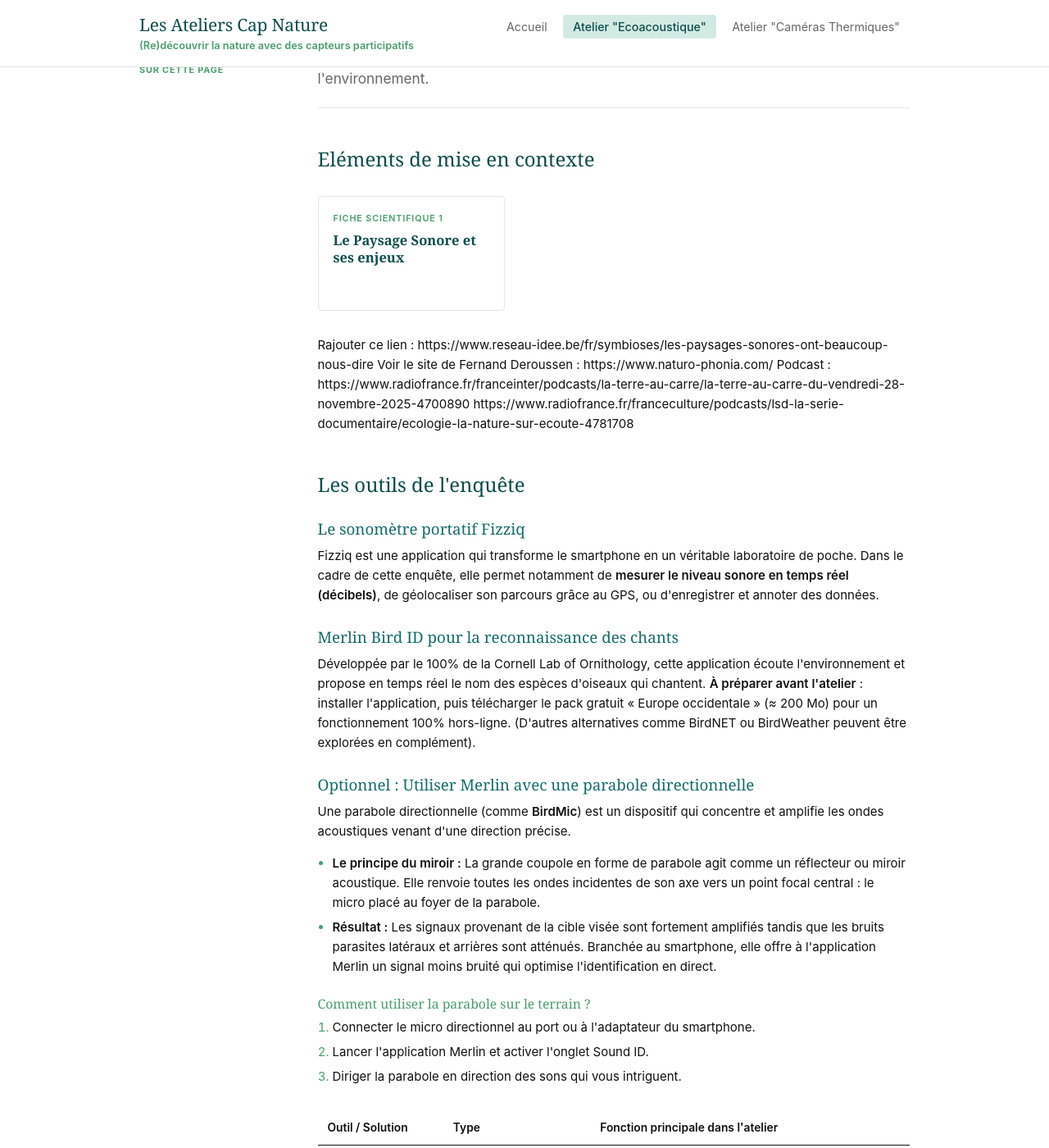
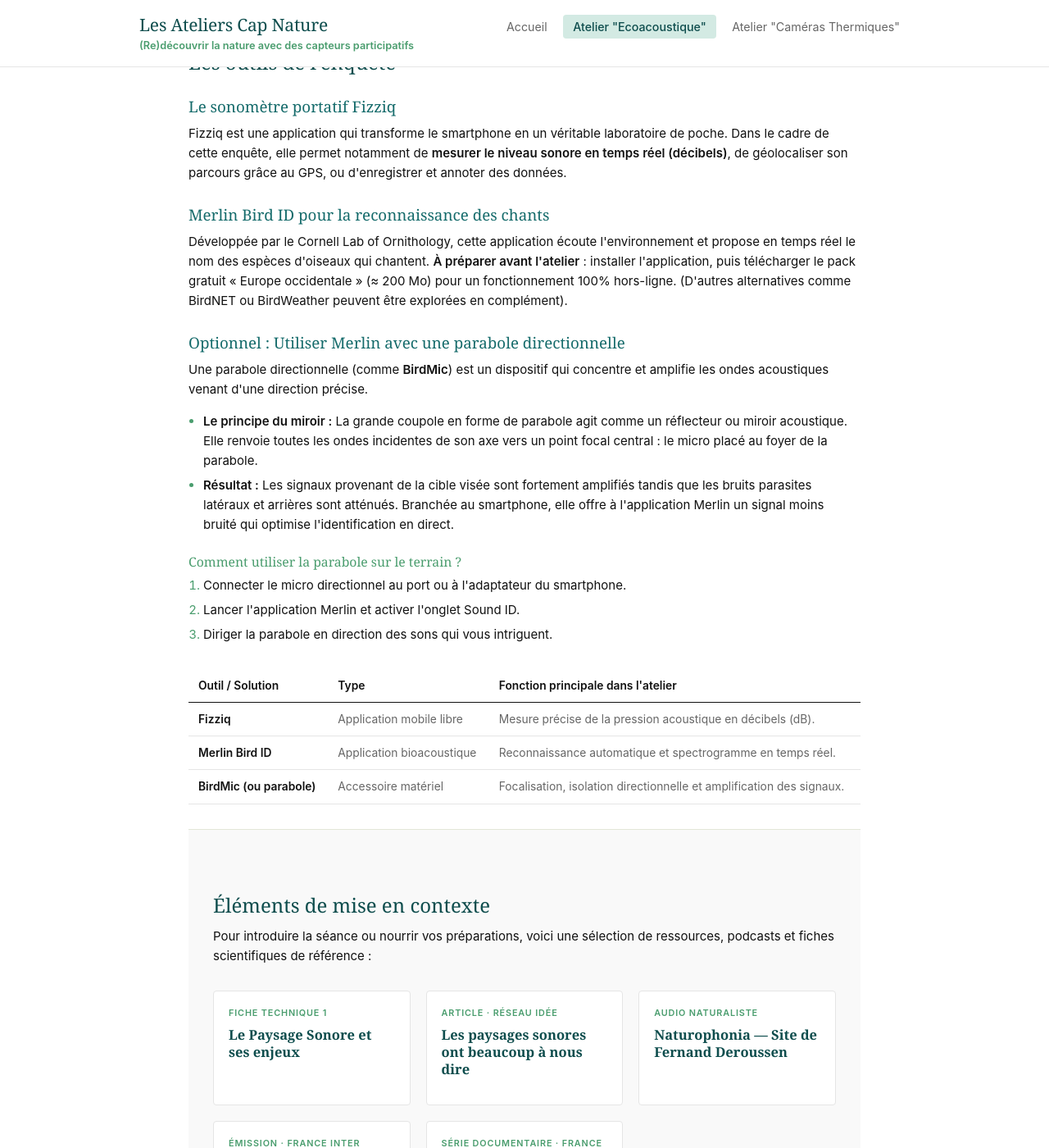
Before and after one commit to marieleapouliquen/wiki-cap-nature, a Jekyll site: the page built from _pages/module-oiseaux/index.md, in a window 1280 px wide and 1400 px high, scrolled down 344 px. Shown: the whole window at 82% size. Built offline with Jekyll 4.4.1, drawn with Linux system fonts in a browser that asks for light colours; some of the changed text lies outside the part shown.

Commit message:
Update index.md

```diff
--- a/_pages/module-oiseaux/index.md
+++ b/_pages/module-oiseaux/index.md
@@ -1,5 +1,5 @@
 ---
-layout: page
+layout: default
 permalink: /module-oiseaux/
 title: "À l'écoute des oiseaux et du paysage sonore"
 photos:
@@ -21,135 +21,157 @@ photos:
   - file: martin-pecheur.jpg
     alt: Martin-pêcheur d'Europe sortant de l'eau
     caption: Martin-pêcheur
-
 ---
 
 {% include photo-band.html photos=page.photos %}
 
-<main>
+<main class="content">
 
-<section>
-    <p class="page-lead">
-    Cet atelier d'écoacoustique participative invite les participant·es à mener une enquête sensible et instrumentée sur le paysage sonore et les oiseaux présents dans l'environnement.</p>
+  <p class="page-lead">Cet atelier d'écoacoustique participative invite les participant·es à mener une enquête sensible et instrumentée sur le paysage sonore et les oiseaux présents dans l'environnement.</p>
 
-  <h2>Eléments de mise en contexte</h2>
+  <section class="content">
+    <h2>Les outils de l'enquête</h2>
 
-  <div class="resource-links">
-    <a class="resource-link" href="{{ '/module-oiseaux/fiche1-soundscape/' | relative_url }}">
-      <span class="resource-link-label">Fiche Scientifique 1</span>
-      <span class="resource-link-title">Le Paysage Sonore et ses enjeux</span>
-    </a>
-  </div>
+    <h3>Le sonomètre portatif Fizziq</h3>
+    <p>Fizziq est une application qui transforme le smartphone en un véritable laboratoire de poche. Dans le cadre de cette enquête, elle permet notamment de <strong>mesurer le niveau sonore en temps réel (décibels)</strong>, de géolocaliser son parcours grâce au GPS, ou d'enregistrer et annoter des données.</p>
 
-  Rajouter ce lien : https://www.reseau-idee.be/fr/symbioses/les-paysages-sonores-ont-beaucoup-nous-dire
-  Voir le site de Fernand Deroussen : https://www.naturo-phonia.com/
-  Podcast : https://www.radiofrance.fr/franceinter/podcasts/la-terre-au-carre/la-terre-au-carre-du-vendredi-28-novembre-2025-4700890
-  https://www.radiofrance.fr/franceculture/podcasts/lsd-la-serie-documentaire/ecologie-la-nature-sur-ecoute-4781708
+    <h3>Merlin Bird ID pour la reconnaissance des chants</h3>
+    <p>Développée par le Cornell Lab of Ornithology, cette application écoute l'environnement et propose en temps réel le nom des espèces d'oiseaux qui chantent. <strong>À préparer avant l'atelier</strong> : installer l'application, puis télécharger le pack gratuit « Europe occidentale » (≈ 200 Mo) pour un fonctionnement 100% hors-ligne. (D'autres alternatives comme BirdNET ou BirdWeather peuvent être explorées en complément).</p>
 
-</section>
+    <h3>Optionnel : Utiliser Merlin avec une parabole directionnelle</h3>
+    <p>Une parabole directionnelle (comme <strong>BirdMic</strong>) est un dispositif qui concentre et amplifie les ondes acoustiques venant d'une direction précise.</p>
+    <ul>
+      <li><strong>Le principe du miroir :</strong> La grande coupole en forme de parabole agit comme un réflecteur ou miroir acoustique. Elle renvoie toutes les ondes incidentes de son axe vers un point focal central : le micro placé au foyer de la parabole.</li>
+      <li><strong>Résultat :</strong> Les signaux provenant de la cible visée sont fortement amplifiés tandis que les bruits parasites latéraux et arrières sont atténués. Branchée au smartphone, elle offre à l'application Merlin un signal moins bruité qui optimise l'identification en direct.</li>
+    </ul>
 
+    <h4>Comment utiliser la parabole sur le terrain ?</h4>
+    <ol>
+      <li>Connecter le micro directionnel au port ou à l'adaptateur du smartphone.</li>
+      <li>Lancer l'application Merlin et activer l'onglet Sound ID.</li>
+      <li>Diriger la parabole en direction des sons qui vous intriguent.</li>
+    </ol>
 
+    <table>
+      <thead>
+        <tr>
+          <th>Outil / Solution</th>
+          <th>Type</th>
+          <th>Fonction principale dans l'atelier</th>
+        </tr>
+      </thead>
+      <tbody>
+        <tr>
+          <td><strong>Fizziq</strong></td>
+          <td>Application mobile libre</td>
+          <td>Mesure précise de la pression acoustique en décibels (dB).</td>
+        </tr>
+        <tr>
+          <td><strong>Merlin Bird ID</strong></td>
+          <td>Application bioacoustique</td>
+          <td>Reconnaissance automatique et spectrogramme en temps réel.</td>
+        </tr>
+        <tr>
+          <td><strong>BirdMic (ou parabole)</strong></td>
+          <td>Accessoire matériel</td>
+          <td>Focalisation, isolation directionnelle et amplification des signaux.</td>
+        </tr>
+      </tbody>
+    </table>
+  </section>
 
-<section>
+  <section class="section-full-bleed" style="background-color: #f9f9f9; border-top: 0.2px solid #e2e6d8; border-bottom: 0.2px solid #e2e6d8; padding: 2rem 0; margin: 2rem 0; overflow: hidden;">
+    <div class="container">
+      <div class="page-content" style="padding-top: 0; padding-bottom: 0;">
 
-  <h2>Les outils de l'enquête</h2>
+        <h2>Éléments de mise en contexte</h2>
+        <p>Pour introduire la séance ou nourrir vos préparations, voici une sélection de ressources, podcasts et fiches scientifiques de référence :</p>
 
-  <h3>Le sonomètre portatif Fizziq</h3>
-  <p>Fizziq est une application qui transforme le smartphone en un véritable laboratoire de poche. Dans le cadre de cette enquête, elle permet notamment de <strong>mesurer le niveau sonore en temps réel (décibels)</strong>, de géolocaliser son parcours grâce au GPS, ou d'enregistrer et annoter des données.</p>
+        <div class="resource-links" style="display: grid; grid-template-columns: repeat(auto-fit, minmax(280px, 1fr)); gap: 1rem; margin-top: 1.5rem;">
+          <a class="resource-link" href="{{ '/module-oiseaux/fiche1-soundscape/' | relative_url }}">
+            <span class="resource-link-label">Fiche Technique 1</span>
+            <span class="resource-link-title">Le Paysage Sonore et ses enjeux</span>
+          </a>
 
-  <h3>Merlin Bird ID pour la reconnaissance des chants</h3>
-  <p>Développée par le 100% de la Cornell Lab of Ornithology, cette application écoute l'environnement et propose en temps réel le nom des espèces d'oiseaux qui chantent. <strong>À préparer avant l'atelier</strong> : installer l'application, puis télécharger le pack gratuit « Europe occidentale » (≈ 200 Mo) pour un fonctionnement 100% hors-ligne. (D'autres alternatives comme BirdNET ou BirdWeather peuvent être explorées en complément).</p>
+          <a class="resource-link" href="https://www.reseau-idee.be/fr/symbioses/les-paysages-sonores-ont-beaucoup-nous-dire" target="_blank" rel="noopener">
+            <span class="resource-link-label">Article · Réseau IDée</span>
+            <span class="resource-link-title">Les paysages sonores ont beaucoup à nous dire</span>
+          </a>
 
-  <h3>Optionnel : Utiliser Merlin avec une parabole directionnelle</h3>
-  <p>Une parabole directionnelle (comme <strong>BirdMic</strong>) est un dispositif qui concentre et amplifie les ondes acoustiques venant d'une direction précise.</p>
-  <ul>
-    <li><strong>Le principe du miroir :</strong> La grande coupole en forme de parabole agit comme un réflecteur ou miroir acoustique. Elle renvoie toutes les ondes incidentes de son axe vers un point focal central : le micro placé au foyer de la parabole.</li>
-    <li><strong>Résultat :</strong> Les signaux provenant de la cible visée sont fortement amplifiés tandis que les bruits parasites latéraux et arrières sont atténués. Branchée au smartphone, elle offre à l'application Merlin un signal moins bruité qui optimise l'identification en direct.</li>
-  </ul>
+          <a class="resource-link" href="https://www.naturo-phonia.com/" target="_blank" rel="noopener">
+            <span class="resource-link-label">Audio Naturaliste</span>
+            <span class="resource-link-title">Naturophonia — Site de Fernand Deroussen</span>
+          </a>
 
-  <h4>Comment utiliser la parabole sur le terrain ?</h4>
-  <ol>
-    <li>Connecter le micro directionnel au port ou à l'adaptateur du smartphone.</li>
-    <li>Lancer l'application Merlin et activer l'onglet Sound ID.</li>
-    <li>Diriger la parabole en direction des sons qui vous intriguent.</li>
-  </ol>
+          <a class="resource-link" href="https://www.radiofrance.fr/franceinter/podcasts/la-terre-au-carre/la-terre-au-carre-du-vendredi-28-novembre-2025-4700890" target="_blank" rel="noopener">
+            <span class="resource-link-label">Émission · France Inter</span>
+            <span class="resource-link-title">La Terre au Carré — Écoacoustique</span>
+          </a>
 
-  <table>
-    <thead>
-      <tr>
-        <th>Outil / Solution</th>
-        <th>Type</th>
-        <th>Fonction principale dans l'atelier</th>
-      </tr>
-    </thead>
-    <tbody>
-      <tr>
-        <td><strong>Fizziq</strong></td>
-        <td>Application mobile libre</td>
-        <td>Mesure précise de la pression acoustique en décibels (dB).</td>
-      </tr>
-      <tr>
-        <td><strong>Merlin Bird ID</strong></td>
-        <td>Application bioacoustique</td>
-        <td>Reconnaissance automatique et spectrogramme en temps réel.</td>
-      </tr>
-      <tr>
-        <td><strong>BirdMic (ou parabole)</strong></td>
-        <td>Accessoire matériel</td>
-        <td>Focalisation, isolation directionnelle et amplification des signaux.</td>
-      </tr>
-    </tbody>
-  </table>
+          <a class="resource-link" href="https://www.radiofrance.fr/franceculture/podcasts/lsd-la-serie-documentaire/ecologie-la-nature-sur-ecoute-4781708" target="_blank" rel="noopener">
+            <span class="resource-link-label">Série Documentaire · France Culture</span>
+            <span class="resource-link-title">LSD — Écologie : la nature sur écoute</span>
+          </a>
+        </div>
 
-</section>
+      </div>
+    </div>
+  </section>
 
-<section>
+  <section class="content">
+    <h2>Déroulement de l'atelier</h2>
 
-  <h2>Déroulement de l'atelier</h2>
+    <h3>1. Avant l'exploration : Organisation des équipes</h3>
+    <p>Le bon fonctionnement de l'enquête repose sur une répartition claire des tâches au sein des équipes :</p>
+    <ul>
+      <li><strong>Taille des équipes :</strong> Formez des sous-groupes de 3 à 5 personnes (4 étant la configuration idéale).</li>
+      <li><strong>Distribution des rôles :</strong> Attribuez un rôle précis à chaque participant (les rôles tourneront au cours de la sortie) :
+        <ul>
+          <li>Le <em>porteur de parabole</em> guide la visée vers les sources sonores.</li>
+          <li>Le <em>capteur Fizziq</em> prend en charge la lecture et le suivi des décibels.</li>
+          <li>Le <em>scribe</em> consigne l'ensemble des données relevées sur la fiche d'observation papier.</li>
+          <li>Le <em>superviseur visuel</em> tente de repérer l'oiseau à l'œil ou aux jumelles.</li>
+        </ul>
+      </li>
+      <li><strong>Mise en route des applications :</strong> Demandez aux participants d'ouvrir simultanément leurs smartphones pour lancer l'interface Merlin (onglet Sound ID) et activer le sonomètre Fizziq.</li>
+    </ul>
 
-<h3>1. Préparation et installation du matériel (En amont)</h3>
-  <p>Avant d'accueillir les participants, assurez-vous du bon paramétrage des outils pour éviter les blocages techniques sur le terrain :</p>
-  <ul>
-    <li><strong>Vérification de la batterie des paraboles :</strong> </li>
-    <li><strong>Câblage :</strong> Préparez les câbles de liaison adaptés à chaque téléphone (prises Jack, adaptateurs USB-C ou connecteurs Lightning).</li>
-    <li><strong>Kit d'écriture :</strong> Rassemblez les fiches d'observation imprimées.</li>
-  </ul>
+    <h3>2. L'exploration sur le terrain</h3>
+    <p><strong>Mise en attention :</strong> Proposez une écoute silencieuse à oreilles nues pendant quelques minutes. Cet exercice introduit naturellement les notions de biophonie, géophonie et anthrophonie.</p>
+    <p><strong>Enquête instrumentée :</strong> Chaque groupe explore la zone délimitée. À chaque station d'écoute, la consigne est simple : s'arrêter en silence, mesurer les décibels avec Fizziq, lancer Merlin Sound ID pour identifier les espèces, et consigner l'ensemble sur la fiche d'observation.</p>
+  </section>
 
-  <h3>2. Mise en contexte et constitution des groupes et distribution des rôles</h3>
+  <section class="section-full-bleed" style="background-color: #F7F4E9; border-top: 0.2px solid #e2e6d8; border-bottom: 0.2px solid #e2e6d8; padding: 2rem 0; margin: 2rem 0; overflow: hidden;">
+    <div class="container">
+      <div class="page-content" style="padding-top: 0; padding-bottom: 0;">
 
-Pour la mise en contexte, quelques idées :
+        <h2>Pistes d'activités pédagogiques</h2>
 
+        <h3>Activité principale : Réaliser une soundmap</h3>
+        <ol>
+          <li><strong>Définir la zone d'étude :</strong> Divisez le terrain d'exploration en plusieurs secteurs distincts pour y établir des points d'écoute fixes.</li>
+          <li><strong>Prendre les mesures :</strong> À chaque station, restez immobile : utilisez Fizziq pour capter le niveau sonore (dB), lancez Merlin pour répertorier les oiseaux présents, et notez l'heure ainsi que la météo.</li>
+          <li><strong>Analyser :</strong> Prenez le temps d'étudier le profil de chaque point (dominance des sons, niveau moyen) et consignez votre ressenti qualitatif.</li>
+          <li><strong>Cartographier :</strong> Pour conclure, positionnez vos relevés sur une carte géographique en attribuant des icônes thématiques à chaque type de son rencontré.</li>
+        </ol>
 
-  <p>Le bon fonctionnement de l'enquête repose sur une répartition claire des tâches au sein des équipes :</p>
-  <ul>
-    <li><strong>Taille des équipes :</strong> Formez des sous-groupes de 3 à 5 personnes (4 étant la configuration idéale).</li>
-    <li><strong>Distribution des rôles :</strong> Attribuez un rôle précis à chaque participant (les rôles tourneront au cours de la sortie) :
-      <ul>
-        <li>Le <em>porteur de parabole</em> guide la visée vers les sources sonores.</li>
-        <li>Le <em>capteur Fizziq</em> prend en charge la lecture et le suivi des décibels.</li>
-        <li>Le <em>scribe</em> consigne l'ensemble des données relevées sur la fiche d'observation papier.</li>
-        <li>Le <em>superviseur visuel</em> tente de repérer l'oiseau à l'œil ou aux jumelles.</li>
-      </ul>
-    </li>
-    <li><strong>Mise en route des applications :</strong> Demandez aux participants d'ouvrir simultanément leurs smartphones pour lancer l'interface Merlin (onglet Sound ID) et activer le sonomètre Fizziq.</li>
-  </ul>
+        <p>Pour d'autres idées de manipulations de terrain, consultez la fiche du Réseau IDée : <a href="https://www.reseau-idee.be/fr/symbioses/lecoute-de-la-nature-7-activites-pour-tendre-loreille" target="_blank" rel="noopener">L'écoute de la nature : 7 activités pour tendre l'oreille</a>.</p>
 
+        <h3 style="margin-top: 2.5rem;">Fiches d'activités complémentaires Cap Nature</h3>
+        <div class="resource-links" style="display: grid; grid-template-columns: repeat(auto-fit, minmax(280px, 1fr)); gap: 1rem; margin-top: 1rem;">
+          <a class="resource-link" href="{{ '/module-oiseaux/fiche2-chant/' | relative_url }}">
+            <span class="resource-link-label">Fiche Scientifique 2</span>
+            <span class="resource-link-title">Le Langage des Oiseaux</span>
+          </a>
 
-  <h3>3. L'exploration sur le terrain</h3>
-  <p><strong>Mise en attention :</strong> Proposez une écoute silencieuse à oreilles nues pendant quelques minutes. Cet exercice introduit naturellement les notions de biophonie, géophonie et anthrophonie.</p>
-  <p><strong>Enquête instrumentée :</strong> Chaque groupe explore la zone délimitée. À chaque station d'écoute, la consigne est simple : s'arrêter en silence, mesurer les décibels avec Fizziq, lancer Merlin Sound ID pour identifier les espèces, et consigner l'ensemble sur la fiche d'observation.</p>
+          <a class="resource-link" href="{{ '/module-oiseaux/fiche3-sonogramme/' | relative_url }}">
+            <span class="resource-link-label">Fiche Scientifique 3</span>
+            <span class="resource-link-title">Lire un spectrogramme</span>
+          </a>
+        </div>
 
-Exemple d'activité:
-
-  <h3>Activité : Réaliser une soundmap</h3>
-  <ol>
-    <li><strong>Définir la zone d'étude :</strong> Divisez le terrain d'exploration en plusieurs secteurs distincts pour y établir des points d'écoute fixes.</li>
-    <li><strong>Prendre les mesures :</strong> À chaque station, restez immobile : utilisez Fizziq pour capter le niveau sonore (dB), lancez Merlin pour répertorier les oiseaux présents, et notez l'heure ainsi que la météo.</li>
-    <li><strong>Analyser :</strong> Prenez le temps d'étudier le profil de chaque point (dominance des sons, niveau moyen) et consignez votre ressenti qualitatif.</li>
-    <li><strong>Cartographier :</strong> Pour conclure, positionnez vos relevés sur une carte géographique en attribuant des icônes thématiques à chaque type de son rencontré.</li>
-  </ol>
-
-</section>
-
+      </div>
+    </div>
+  </section>
 
 </main>
```
